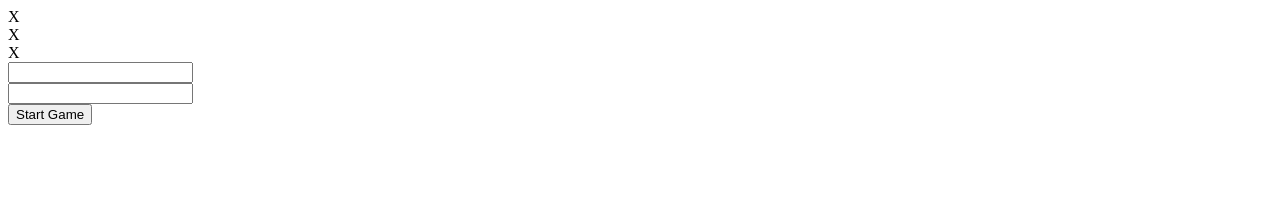
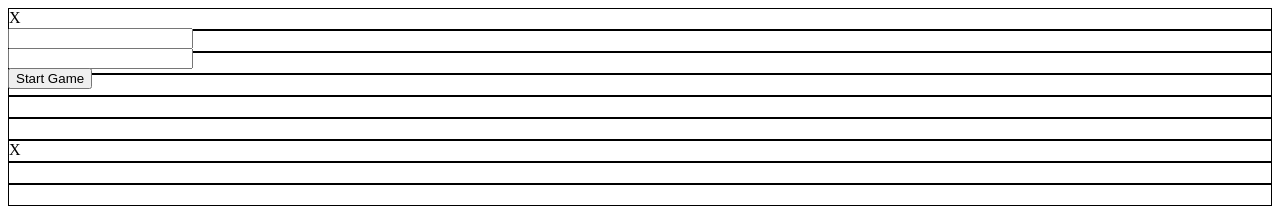
Before and after one commit to eapenzacharias/TicTacToe-JS, a plain HTML site: page index.html in a window 1280 px wide. Drawn offline with Linux system fonts and the light colour scheme.

Commit message:
cell values

```diff
--- a/assets/css/style.css
+++ b/assets/css/style.css
@@ -1 +1,8 @@
 /* No CSS *//*# sourceMappingURL=style.css.map */
+div {
+    height: 20px;
+}
+
+.cell {
+    border: 1px solid black;
+}
--- a/assets/js/script.js
+++ b/assets/js/script.js
@@ -79,6 +79,12 @@ function switchTurns(player) {
     }
 }
 
+function addCellEvent() {
+    for (let i = 0; i < 9; i++) {
+        document.getElementById(`${i}`).onclick = function() {return i}
+    }
+}
+
 function gameStarter() {
     let playerone = document.createElement("form");
     document.getElementById("playerone").appendChild(playerone);
@@ -99,6 +105,7 @@ function gameStarter() {
 }
 
 function RunnerFunction() {
+    addCellEvent();
     let playerOneName = "Player 1";
     let playerTwoName = "Plater 2";
     if (document.getElementById("playeronename").value !== "") {
@@ -109,13 +116,13 @@ function RunnerFunction() {
     }
     const player1 = player(playerOneName, 1);
     const player2 = player(playerTwoName, 2);
+    let currentPlayer = player1;
     game.board();
     while (game.checkWinner() == 0) {
+        game.move(currentPlayer, addCellEvent());
+        currentPlayer = switchTurns(currentPlayer);
+    }
 
-    }
-    /*for (i = 0; i < 9; i++) {
-        let cell-`${i}` = document.getElementById(i);
-    }*/
 }
 
 
--- a/index.html
+++ b/index.html
@@ -12,15 +12,15 @@
 
 <body>
     <div id="board">
-        <div id="0"></div>
-        <div id="1"></div>
-        <div id="2"></div>
-        <div id="3"></div>
-        <div id="4"></div>
-        <div id="5"></div>
-        <div id="6"></div>
-        <div id="7"></div>
-        <div id="8"></div>
+        <div class="cell" id="0"></div>
+        <div class="cell" id="1"></div>
+        <div class="cell" id="2"></div>
+        <div class="cell" id="3"></div>
+        <div class="cell" id="4"></div>
+        <div class="cell" id="5"></div>
+        <div class="cell" id="6"></div>
+        <div class="cell" id="7"></div>
+        <div class="cell" id="8"></div>
     </div>
     <div id="player-details">
         <div id="playerone"></div>
```
